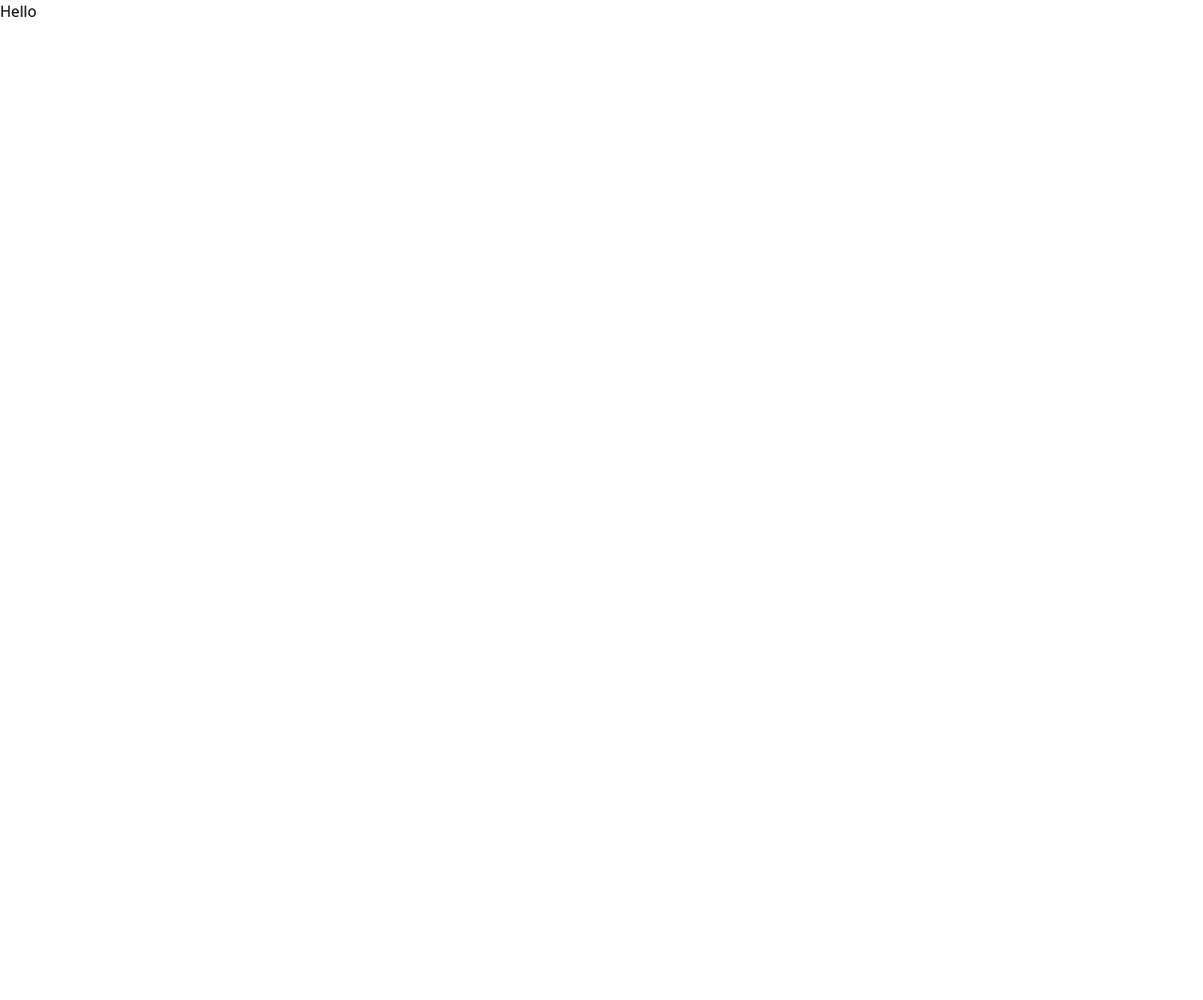
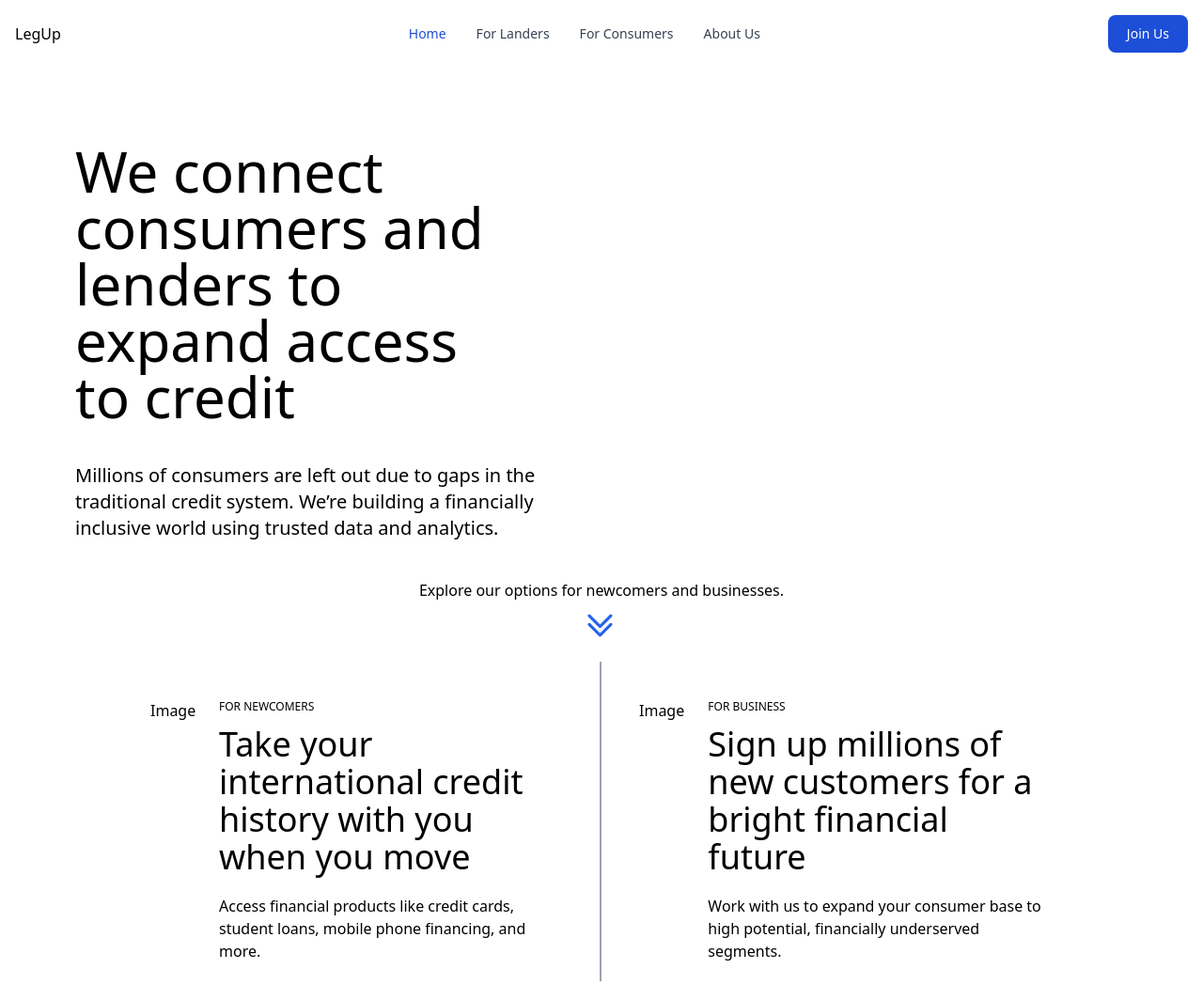
Before and after one commit to AbbasNaqvi10/LegUp-FrontEnd, a Next.js app: page / in a window 1280 px wide. Shown: the whole page at 94% size. Before the commit the page ends 800 px from the top, so only its background shows below. Built offline with nearby package versions, Linux system fonts and the light colour scheme.

Commit message:
landing page developement initiate

```diff
--- a/components/navbar.js
+++ b/components/navbar.js
@@ -5,7 +5,7 @@ export default function Navbar() {
         <>
             <nav class="bg-white border-100 px-2 sm:px-4 py-2.5">
                 <div class="container flex flex-wrap justify-between items-center mx-auto">
-                    <h1 className="text-blue bold">LegUp</h1>
+                    <h1 class="text-blue bold">LegUp</h1>
                     <div class="flex md:order-2">
                         <a href="/account/login" class="text-white bg-blue-700 hover:bg-blue-800 focus:ring-4 focus:outline-none focus:ring-blue-300 font-medium rounded-lg text-sm px-5 py-2.5 text-center mr-3 md:mr-0 dark:bg-blue-600 dark:hover:bg-blue-700 dark:focus:ring-blue-800">Join Us</a>
                         {/* <button data-collapse-toggle="navbar-cta" type="button" class="inline-flex items-center p-2 text-sm text-gray-500 rounded-lg md:hidden hover:bg-gray-100 focus:outline-none focus:ring-2 focus:ring-gray-200 dark:text-gray-400 dark:hover:bg-gray-700 dark:focus:ring-gray-600" aria-controls="navbar-cta" aria-expanded="false">
@@ -16,7 +16,7 @@ export default function Navbar() {
                     <div class="hidden justify-between items-center w-full md:flex md:w-auto md:order-1" id="navbar-cta">
                         <ul class="flex flex-col p-4 mt-4 bg-gray-50 rounded-lg border border-100 md:flex-row md:space-x-8 md:mt-0 md:text-sm md:font-medium md:border-0 md:bg-white">
                             <li>
-                                <a href="#" class="block py-2 pr-4 pl-3 text-white bg-blue-700 rounded md:bg-transparent md:text-blue-700 md:p-0 dark:text-white" aria-current="page">Home</a>
+                                <a href="/home" class="block py-2 pr-4 pl-3 text-white bg-blue-700 rounded md:bg-transparent md:text-blue-700 md:p-0 dark:text-white" aria-current="page">Home</a>
                             </li>
                             <li>
                                 <a href="#" class="block py-2 pr-4 pl-3 text-gray-700 rounded hover:bg-gray-100 md:hover:bg-transparent md:hover:text-blue-700 md:p-0 md:dark:hover:text-blue dark:text-gray-400 dark:hover:bg-gray-700 dark:hover:text-blue md:dark:hover:bg-transparent dark:border-gray-700">For Landers</a>
--- a/pages/account/login.js
+++ b/pages/account/login.js
@@ -1,7 +1,40 @@
 import { LockClosedIcon } from '@heroicons/react/20/solid'
 import Link from 'next/link'
+import { useState, useEffect } from 'react'
 
 export default function Login() {
+
+    const [data, setData] = useState();
+    const [isLoading, setLoading] = useState(false)
+    const endpoint = 'http://localhost:8080/api/auth/signin'
+
+    const handleSubmit = async (e) => {
+        e.preventDefault()
+        const setUser = {
+            username: e.target.username.value,
+            password: e.target.password.value
+        }
+        console.log(setUser)
+
+        const requestOptions = {
+            method: 'POST',
+            headers: { 'Content-Type': 'application/json' },
+            mode: 'no-cors',
+            body: JSON.stringify(setUser)
+        };
+        setLoading(true)
+        console.log(requestOptions.body)
+        const response = await fetch(endpoint, requestOptions)
+        console.log(response)
+        const result = await response.json()
+        setLoading(false)
+        alert(`Is this your full name: ${result.data}`)
+        console.log(data)
+    }
+
+    if (isLoading) return <p>Loading...</p>
+    //if (!data) return <p>No profile data</p>
+
     return (
         <>
             <div className="flex min-h-full items-center justify-center py-12 px-4 sm:px-6 lg:px-8">
@@ -12,21 +45,21 @@ export default function Login() {
                             Sign in to your account
                         </h2>
                     </div>
-          <form className="mt-8 space-y-6" action="#" method="POST">
+                    <form className="mt-8 space-y-6" onSubmit={handleSubmit} method="POST">
                         <input type="hidden" name="remember" defaultValue="true" />
                         <div className="-space-y-px rounded-md shadow-sm">
                             <div>
-                <label htmlFor="email-address" className="sr-only">
-                  Email address
+                                <label htmlFor="username" className="sr-only">
+                                    Username
                                 </label>
                                 <input
-                  id="email-address"
-                  name="email"
-                  type="email"
-                  autoComplete="email"
+                                    id="username"
+                                    name="username"
+                                    type="text"
+                                    autoComplete="username"
                                     required
                                     className="relative block w-full appearance-none rounded-none rounded-t-md border border-gray-300 px-3 py-2 text-gray-900 placeholder-gray-500 focus:z-10 focus:border-indigo-500 focus:outline-none focus:ring-indigo-500 sm:text-sm"
-                  placeholder="Email address"
+                                    placeholder="Username"
                                 />
                             </div>
                             <div>
@@ -59,7 +92,7 @@ export default function Login() {
               </div> */}
 
                             <div className="text-sm">
-                <Link href="/account/registration" className="font-medium text-indigo-600 hover:text-indigo-500">Register</Link>
+                                <a href="/account/registration" className="font-medium text-indigo-600 rounded-md border border-transparent hover:text-indigo-500">Register</a>
                                 {/* <a href="#" className="font-medium text-indigo-600 hover:text-indigo-500">
                   Forgot your password?
                 </a> */}
--- a/pages/home/index.js
+++ b/pages/home/index.js
@@ -10,20 +10,60 @@ export default function Home() {
             <div>
                 <Navbar />
             </div>
-            <div>
-                <div class="flex mb-4">
-                    <div class="w-1/2 bg-gray-400 h-12"></div>
-                    <div class="w-1/2 bg-gray-500 h-12">
-                        {/* <Image
+            <div class="flex flex-row mb-4">
+                <div class="basis-1/2 h-max">
+                    <h1 class="text-6xl px-20 pt-20 pb-5 mb-5">We connect consumers and lenders to expand access to credit</h1>
+                    <p class="text-xl pl-20">Millions of consumers are left out due to gaps in the traditional credit system. We’re building a financially inclusive world using trusted data and analytics.</p>
+                </div>
+                <div class="basis-1/2 h-max">
+                    {/* <Image
                             src='/img1.jpg'
                         /> */}
+                </div>
+            </div>
+            <div class="grid justify-items-center mt-10">
+                <div>Explore our options for newcomers and businesses.</div>
+                <div>
+                    <a href="#newscomers">
+                        <svg fill="none" viewBox="0 0 26 26" strokeWidth={2}
+                            stroke="rgb(37 99 235)" class="animate-bounce w-10 h-10 my-3 cursor-pointer">
+                            <path strokeLinecap="round" strokeLinejoin="round" d="M19.5 5.25l-7.5 7.5-7.5-7.5m15 6l-7.5 7.5-7.5-7.5" />
+                        </svg>
+                    </a>
+                </div>
+            </div>
+            <div id='newscomers' class="flex flex-row mb-5">
+                <div class="flex flex-row basis-1/2 h-max pl-40 pr-10 pt-10 pb-5 border-r-2 border-gray-400">
+                    <div class="basis-1/6">
+                        <p>Image</p>
+                    </div>
+                    <div class="basis-5/6">
+                        <h6 class="text-xs mb-3">
+                            FOR NEWCOMERS
+                        </h6>
+                        <h1 class="text-4xl mb-5">
+                            Take your international credit history with you when you move
+                        </h1>
+                        <p class="text-base">
+                            Access financial products like credit cards, student loans, mobile phone financing, and more.
+                        </p>
                     </div>
                 </div>
-            </div>
-            <div>
-                <div class="flex mb-4">
-                    <div class="w-1/2 bg-gray-400 h-12"></div>
-                    <div class="w-1/2 bg-gray-500 h-12"></div>
+                <div class="flex flex-row basis-1/2 h-max pr-40 pl-10 pt-10 pb-5">
+                    <div class="basis-1/6">
+                        <p>Image</p>
+                    </div>
+                    <div class="basis-5/6">
+                        <h6 class="text-xs mb-3">
+                            FOR BUSINESS
+                        </h6>
+                        <h1 class="text-4xl mb-5">
+                            Sign up millions of new customers for a bright financial future
+                        </h1>
+                        <p class="text-base">
+                            Work with us to expand your consumer base to high potential, financially underserved segments.
+                        </p>
+                    </div>
                 </div>
             </div>
         </>
--- a/pages/index.js
+++ b/pages/index.js
@@ -1,10 +1,12 @@
 import Head from 'next/head'
+
+import Home from './home'
 
 export default function Index() {
 
   return(
     <>
-    <div>Hello</div>
+    <Home/>
     </>
   )
 }
```
Lines whose indentation alone changed are shown as unchanged.
